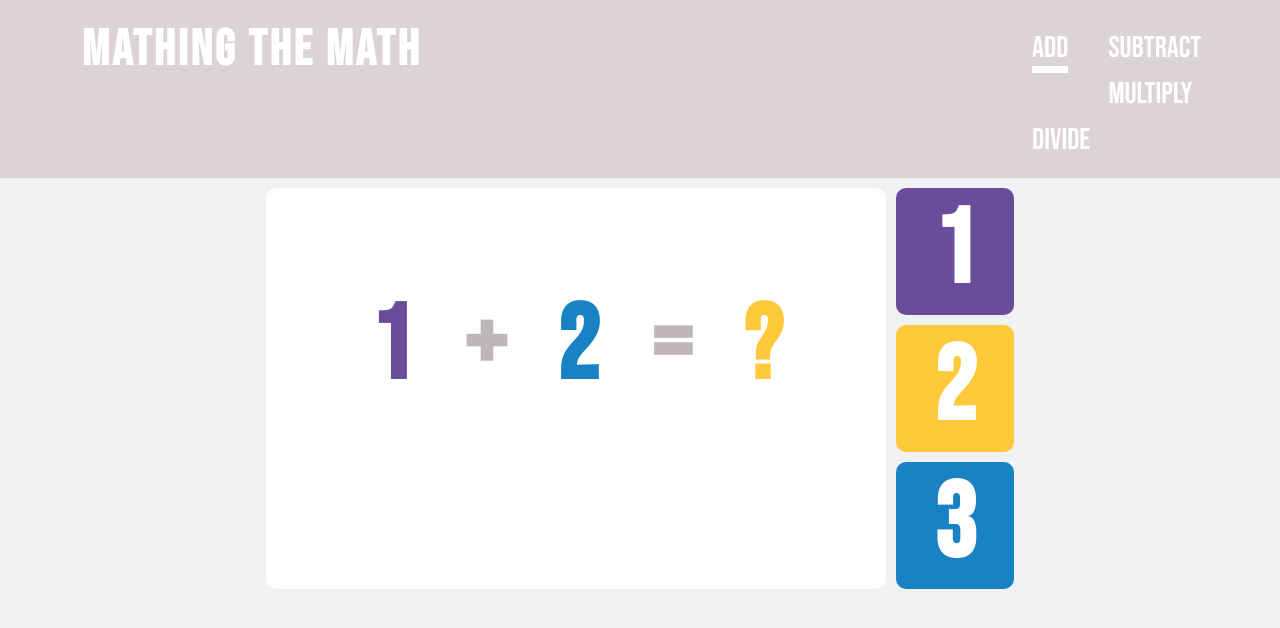
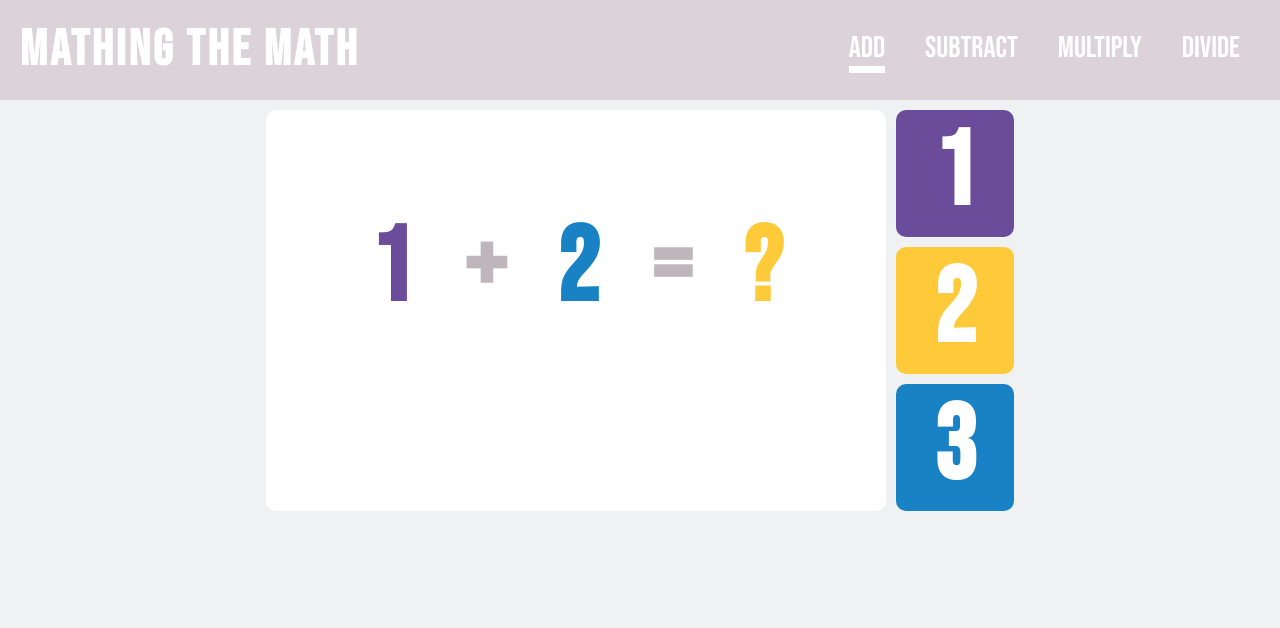
Before and after one commit to gab246/Math-For-Kids, a plain HTML site: page index.html in a window 1280 px wide. Drawn offline with Linux system fonts and the light colour scheme.

Commit message:
implemented flexbox

```diff
--- a/style/style.css
+++ b/style/style.css
@@ -12,11 +12,13 @@ body{
   padding: 20px;
   overflow: hidden;
   background-color: #DBD3D8;
+  display: flex;
+  flex-direction: row;
+  justify-content: space-between;
+
 }
 
 .container h1{
-  float: left;
-  margin-left: 5%;
   color: #FFFF;
   letter-spacing: 3px;
   font-size: 50px;
@@ -24,13 +26,13 @@ body{
 
 .container ul{
   list-style-type: none;
-  margin-left: 80%;
+  display: flex;
+  flex-direction: row;
   font-size: 30px;
 }
 
 .container li{
   margin-top: 10px;
-  float: left;
   padding: 0 20px 0 20px;
 }
 
```
